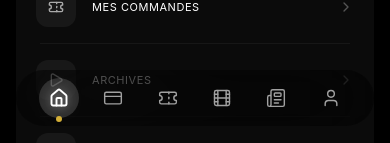
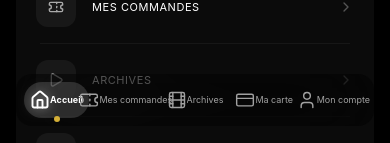
Before and after one commit to bienaodylan/LUMAREEL-, a React (Vite) app: page / in a window 390 px wide. Shown: the part 694-837 px from the top of the page. Built offline with nearby package versions, Linux system fonts and the light colour scheme; no server answers.

Commit message:
feat(nav): compact mobile five-item navigation

```diff
--- a/src/components/FloatingAppNavbar.tsx
+++ b/src/components/FloatingAppNavbar.tsx
@@ -1,6 +1,6 @@
 import React from 'react';
 import { useApp, PageView } from '../context/AppContext';
-import { Home, Ticket, Film, Newspaper, User, CreditCard } from 'lucide-react';
+import { Home, Ticket, Film, User, CreditCard } from 'lucide-react';
 import { motion } from 'framer-motion';
 
 /**
@@ -25,43 +25,12 @@ export const FloatingAppNavbar: React.FC = () => {
     return total;
   }, 0);
 
-  const navItems: Array<{
-    page: PageView;
-    label: string;
-    icon: React.ComponentType<{ className?: string }>;
-    badge?: number;
-  }> = [
-    {
-      page: 'home',
-      label: t('nav.home'),
-      icon: Home,
-    },
-    {
-      page: 'member_card',
-      label: 'LUMARÉEL CARD',
-      icon: CreditCard,
-    },
-    {
-      page: 'client_space',
-      label: t('nav.orders'),
-      icon: Ticket,
-      badge: activeTicketsCount > 0 ? activeTicketsCount : undefined,
-    },
-    {
-      page: 'archive',
-      label: t('nav.archives'),
-      icon: Film,
-    },
-    {
-      page: 'news',
-      label: t('nav.news'),
-      icon: Newspaper,
-    },
-    {
-      page: 'profile',
-      label: t('profile.title'),
-      icon: User,
-    },
+  const navItems: Array<{ page: PageView; label: string; icon: React.ComponentType<{ className?: string }>; badge?: number }> = [
+    { page: 'home', label: 'Accueil', icon: Home },
+    { page: 'client_space', label: 'Mes commandes', icon: Ticket, badge: activeTicketsCount || undefined },
+    { page: 'archive', label: 'Archives', icon: Film },
+    { page: 'member_card', label: 'Ma carte', icon: CreditCard },
+    { page: 'profile', label: 'Mon compte', icon: User },
   ];
 
   return (
@@ -69,11 +38,11 @@ export const FloatingAppNavbar: React.FC = () => {
       initial={{ y: 35, opacity: 0 }}
       animate={{ y: 0, opacity: 1 }}
       transition={{ duration: 0.45, ease: [0.16, 1, 0.3, 1] }}
-      className="fixed bottom-6 left-4 right-4 sm:left-1/2 sm:-translate-x-1/2 z-40 max-w-sm mx-auto pointer-events-none select-none md:hidden"
+      className="fixed bottom-6 left-4 right-4 sm:left-1/2 sm:-translate-x-1/2 z-40 max-w-2xl mx-auto pointer-events-none select-none md:hidden"
     >
       <nav
         aria-label="Navigation principale Meta Style"
-        className="pointer-events-auto mx-auto px-4 py-2 sm:py-2.5 rounded-full bg-black/45 backdrop-blur-2xl border border-white/15 shadow-[0_16px_40px_rgba(0,0,0,0.75)] flex items-center justify-around transition-all duration-300"
+        className="pointer-events-auto mx-auto px-2 py-2 sm:py-2.5 rounded-2xl bg-black/45 backdrop-blur-2xl border border-white/15 shadow-[0_16px_40px_rgba(0,0,0,0.75)] grid grid-cols-5 items-center gap-1 transition-all duration-300"
       >
         {navItems.map((item) => {
           const isActive = currentPage === item.page;
@@ -88,7 +57,7 @@ export const FloatingAppNavbar: React.FC = () => {
               whileHover={{ scale: 1.05 }}
               aria-label={item.label}
               title={item.label}
-              className="relative p-2.5 sm:p-3 rounded-full flex items-center justify-center cursor-pointer group"
+              className="relative px-1.5 py-2 rounded-xl flex flex-col gap-1 items-center justify-center cursor-pointer group min-w-0"
             >
               {/* Fond translucide actif avec ressort fluide spring layoutId */}
               {isActive && (
@@ -102,12 +71,14 @@ export const FloatingAppNavbar: React.FC = () => {
               {/* Conteneur Icône & Badge */}
               <div className="relative z-10 flex items-center justify-center">
                 <Icon
-                  className={`w-5 h-5 sm:w-5.5 sm:h-5.5 transition-colors duration-200 ${
+                  className={`w-5 h-5 transition-colors duration-200 ${
                     isActive
                       ? 'text-white stroke-[2.3] drop-shadow-[0_0_6px_rgba(255,255,255,0.5)]'
                       : 'text-neutral-400 group-hover:text-white stroke-[1.7]'
                   }`}
                 />
+
+                <span className={`relative z-10 text-[9px] sm:text-[10px] leading-tight text-center truncate max-w-full ${isActive ? 'text-white font-bold' : 'text-neutral-400'}`}>{item.label}</span>
 
                 {/* Badge de notification pour les billets */}
                 {item.badge !== undefined && item.badge > 0 && (
```
